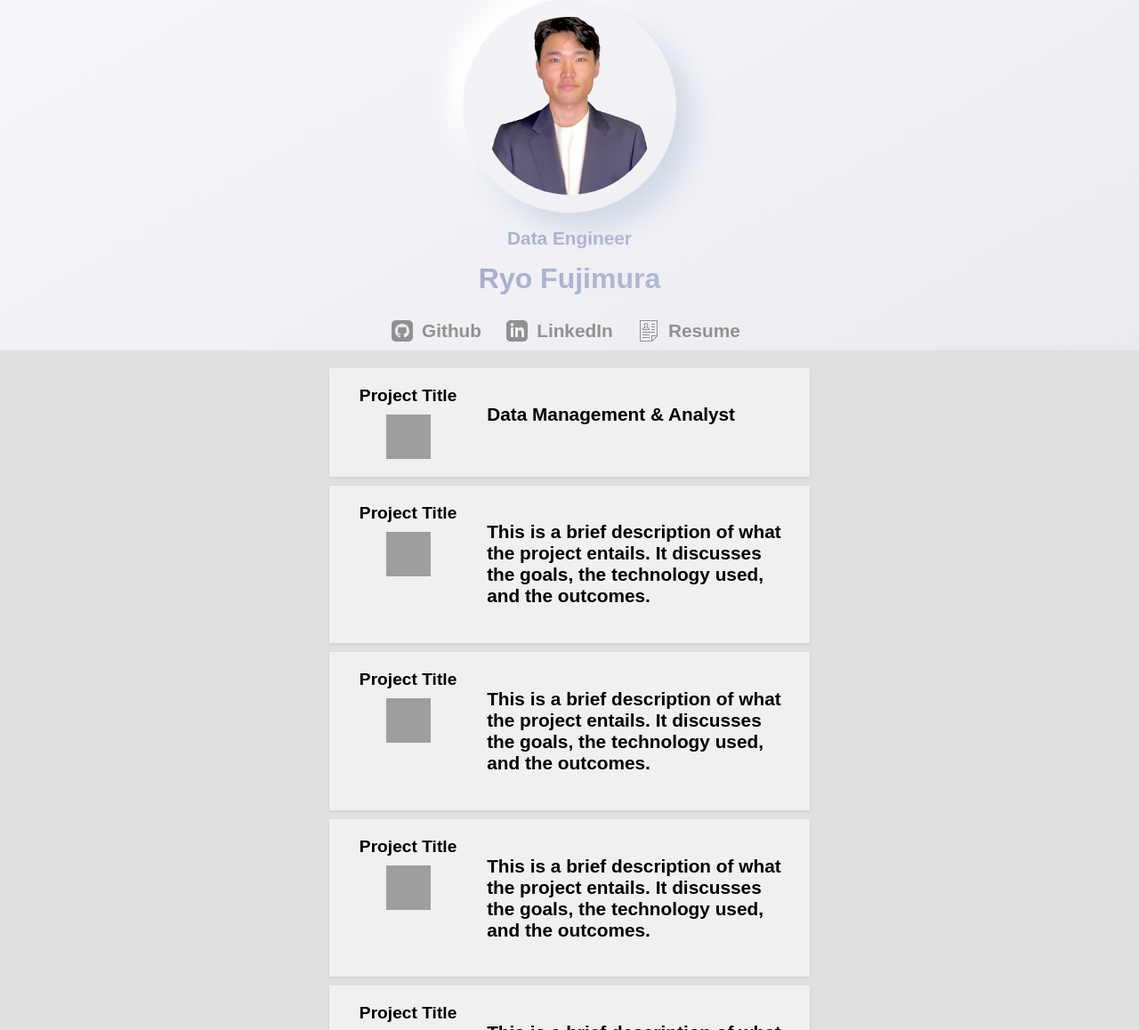
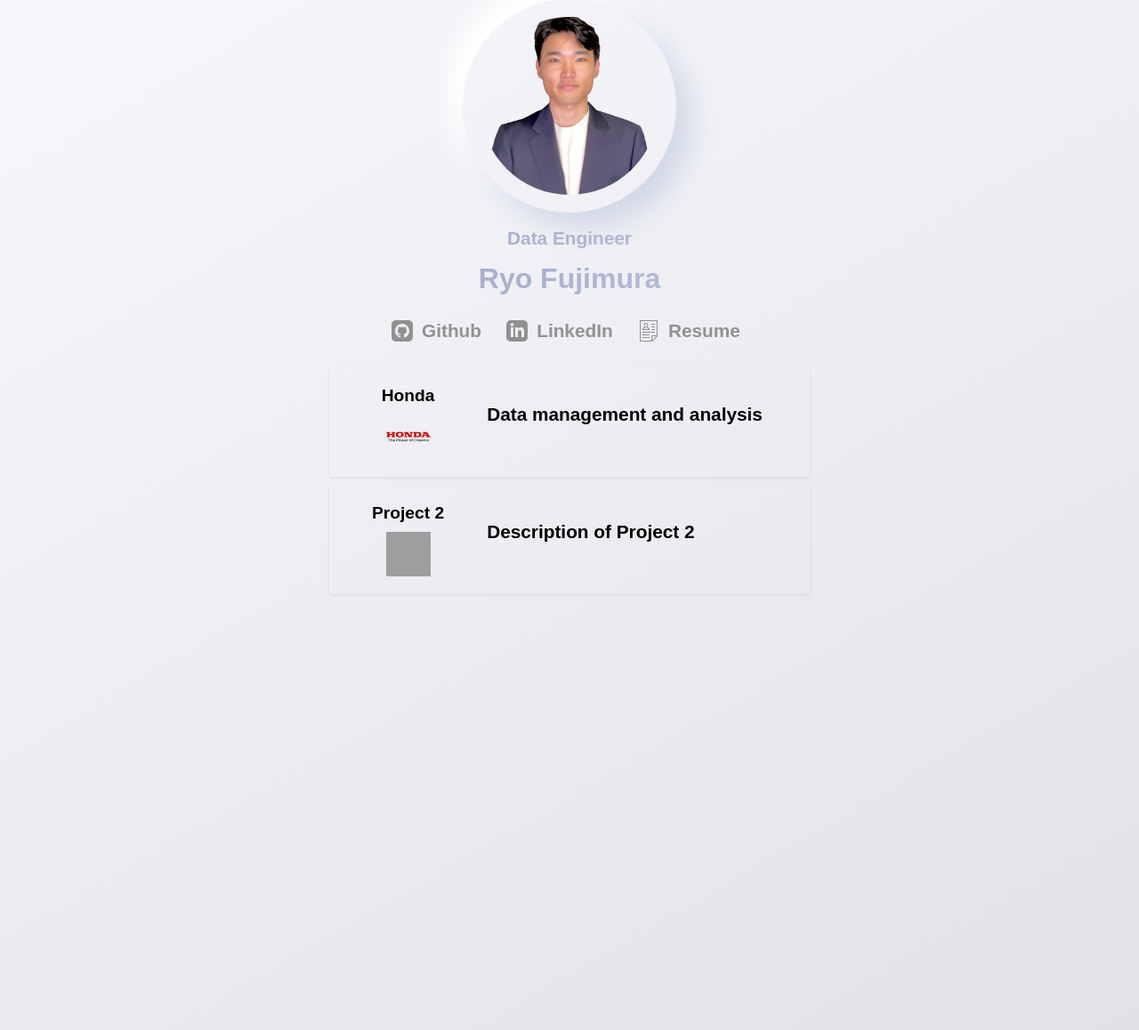
Before and after one commit to ryofujimura/ryofujwebsite, a Flask app: page / in a window 1280 px wide. Shown: the part 62-1220 px from the top of the page at 89% size. Run offline with Flask 3, Linux system fonts and the light colour scheme; some web fonts are replaced; grey boxes are pictures that could not be loaded.

Commit message:
python experience list

```diff
--- a/app.py
+++ b/app.py
@@ -4,7 +4,12 @@ app = Flask(__name__)
 
 @app.route('/')
 def home():
-    return render_template('index.html')
+    projects = [
+        {'title': 'Honda', 'image': 'honda.svg', 'description': 'Data management and analysis'},
+        {'title': 'Project 2', 'image': 'image2.png', 'description': 'Description of Project 2'},
+        # Add as many projects as you like
+    ]
+    return render_template('index.html', projects=projects)
 
 if __name__ == '__main__':
     app.run(debug=True)
--- a/static/style.css
+++ b/static/style.css
@@ -185,9 +185,9 @@ header img {
 .projects-container {
   flex-grow: 1; /* Takes up any remaining space */
   overflow-y: auto; /* Enables vertical scrolling */
-  background-color: #e0e0e0; /* Light grey background for visibility */
+  /* background-color: #e0e0e0; Light grey background for visibility */
   padding: 10px;
-  box-shadow: 0 2px 5px rgba(0, 0, 0, 0.1);
+  /* box-shadow: 0 -2px 5px rgba(0, 0, 0, 0.5); */
 }
 
 .project {
@@ -196,7 +196,7 @@ header img {
   align-items: start; /* Aligns items to the top */
   gap: 20px; /* Space between the icon/title area and the description */
   padding: 20px;
-  background-color: #f0f0f0; /* Light grey background */
+  /* background-color: #f0f0f0; Light grey background */
   margin: 10px; /* Space between individual projects */
   box-shadow: 0 1px 3px rgba(0, 0, 0, 0.1);
   text-decoration: none; /* Removes underline from links */
--- a/templates/index.html
+++ b/templates/index.html
@@ -44,84 +44,22 @@
                     Resume
                 </a>
             </div>
-
         </div>
         <div class="projects-container">
-            <a href="link_to_project_page.html" class="project">
+            <!-- Repeat for other projects -->
+            {% for project in projects %}
+            <a href="{{ project.title }}.html" class="project">
                 <div class="project-icon-title">
-                    <span class="project-title">Project Title</span>
-                    <img src="path_to_icon.png" alt="Project Icon" class="project-icon" style="width:50px; height:50px;">
+                    <span class="project-title">{{ project.title }}</span>
+                    <img src="{{ url_for('static', filename='img-asset/'+project.image) }}" alt="Project Icon" class="project-icon" style="width:50px; height:50px;">
                 </div>
                 <div class="project-description">
                     <p>
-                        Data Management & Analyst
+                        {{ project.description }}
                     </p>
                 </div>
             </a>
-            <!-- Repeat for other projects -->
-            <a href="link_to_project_page.html" class="project">
-                <div class="project-icon-title">
-                    <span class="project-title">Project Title</span>
-                    <img src="path_to_icon.png" alt="Project Icon" class="project-icon" style="width:50px; height:50px;">
-                </div>
-                <div class="project-description">
-                    <p>This is a brief description of what the project entails. It discusses the goals, the technology used, and the outcomes.</p>
-                </div>
-            </a>
-            <a href="link_to_project_page.html" class="project">
-                <div class="project-icon-title">
-                    <span class="project-title">Project Title</span>
-                    <img src="path_to_icon.png" alt="Project Icon" class="project-icon" style="width:50px; height:50px;">
-                </div>
-                <div class="project-description">
-                    <p>This is a brief description of what the project entails. It discusses the goals, the technology used, and the outcomes.</p>
-                </div>
-            </a>
-            <a href="link_to_project_page.html" class="project">
-                <div class="project-icon-title">
-                    <span class="project-title">Project Title</span>
-                    <img src="path_to_icon.png" alt="Project Icon" class="project-icon" style="width:50px; height:50px;">
-                </div>
-                <div class="project-description">
-                    <p>This is a brief description of what the project entails. It discusses the goals, the technology used, and the outcomes.</p>
-                </div>
-            </a>
-            <a href="link_to_project_page.html" class="project">
-                <div class="project-icon-title">
-                    <span class="project-title">Project Title</span>
-                    <img src="path_to_icon.png" alt="Project Icon" class="project-icon" style="width:50px; height:50px;">
-                </div>
-                <div class="project-description">
-                    <p>This is a brief description of what the project entails. It discusses the goals, the technology used, and the outcomes.</p>
-                </div>
-            </a>
-            <a href="link_to_project_page.html" class="project">
-                <div class="project-icon-title">
-                    <span class="project-title">Project Title</span>
-                    <img src="path_to_icon.png" alt="Project Icon" class="project-icon" style="width:50px; height:50px;">
-                </div>
-                <div class="project-description">
-                    <p>This is a brief description of what the project entails. It discusses the goals, the technology used, and the outcomes.</p>
-                </div>
-            </a>
-            <a href="link_to_project_page.html" class="project">
-                <div class="project-icon-title">
-                    <span class="project-title">Project Title</span>
-                    <img src="path_to_icon.png" alt="Project Icon" class="project-icon" style="width:50px; height:50px;">
-                </div>
-                <div class="project-description">
-                    <p>This is a brief description of what the project entails. It discusses the goals, the technology used, and the outcomes.</p>
-                </div>
-            </a>
-            <a href="link_to_project_page.html" class="project">
-                <div class="project-icon-title">
-                    <span class="project-title">Project Title</span>
-                    <img src="path_to_icon.png" alt="Project Icon" class="project-icon" style="width:50px; height:50px;">
-                </div>
-                <div class="project-description">
-                    <p>This is a brief description of what the project entails. It discusses the goals, the technology used, and the outcomes.</p>
-                </div>
-            </a>
+            {% endfor %}
 
         </div>
 
```
